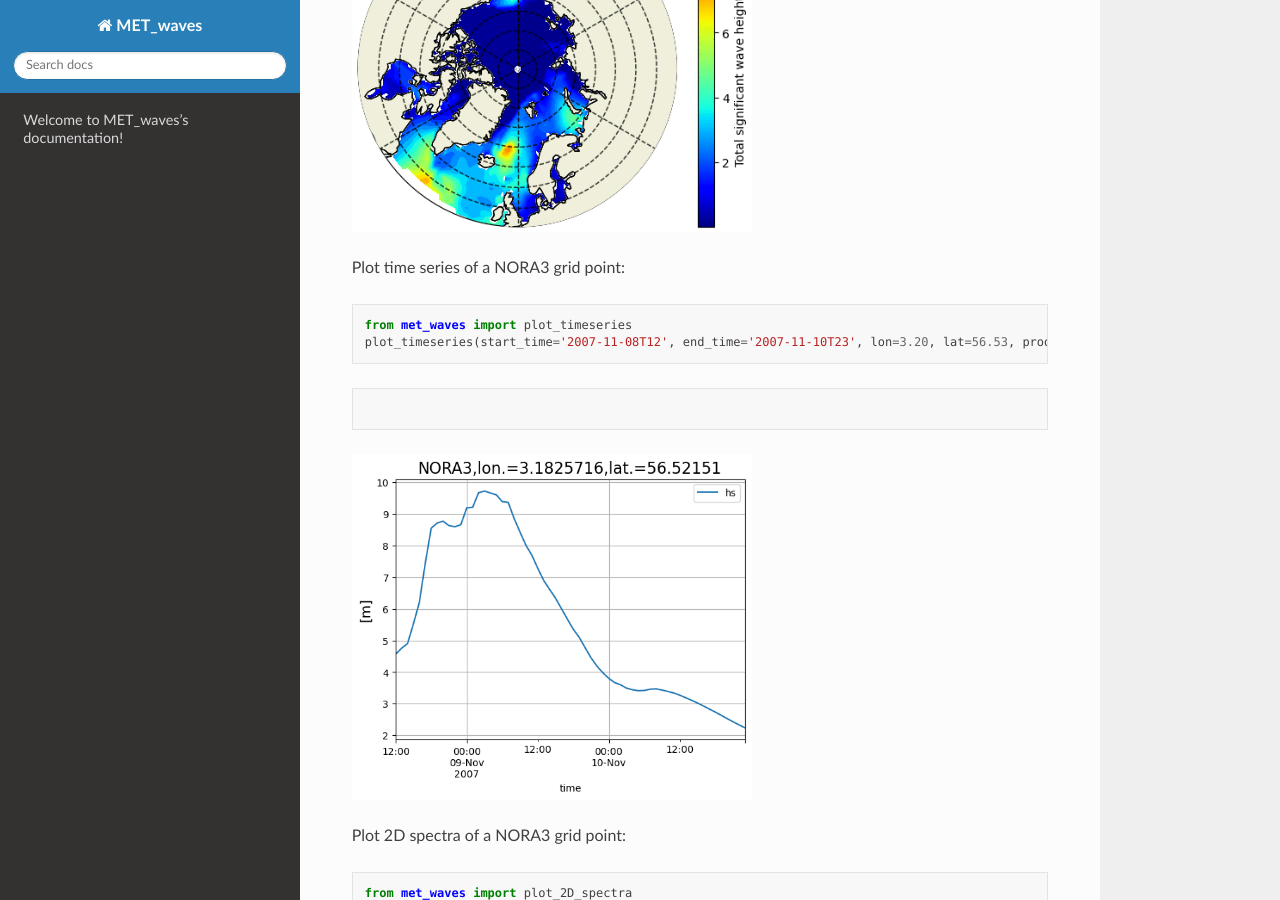
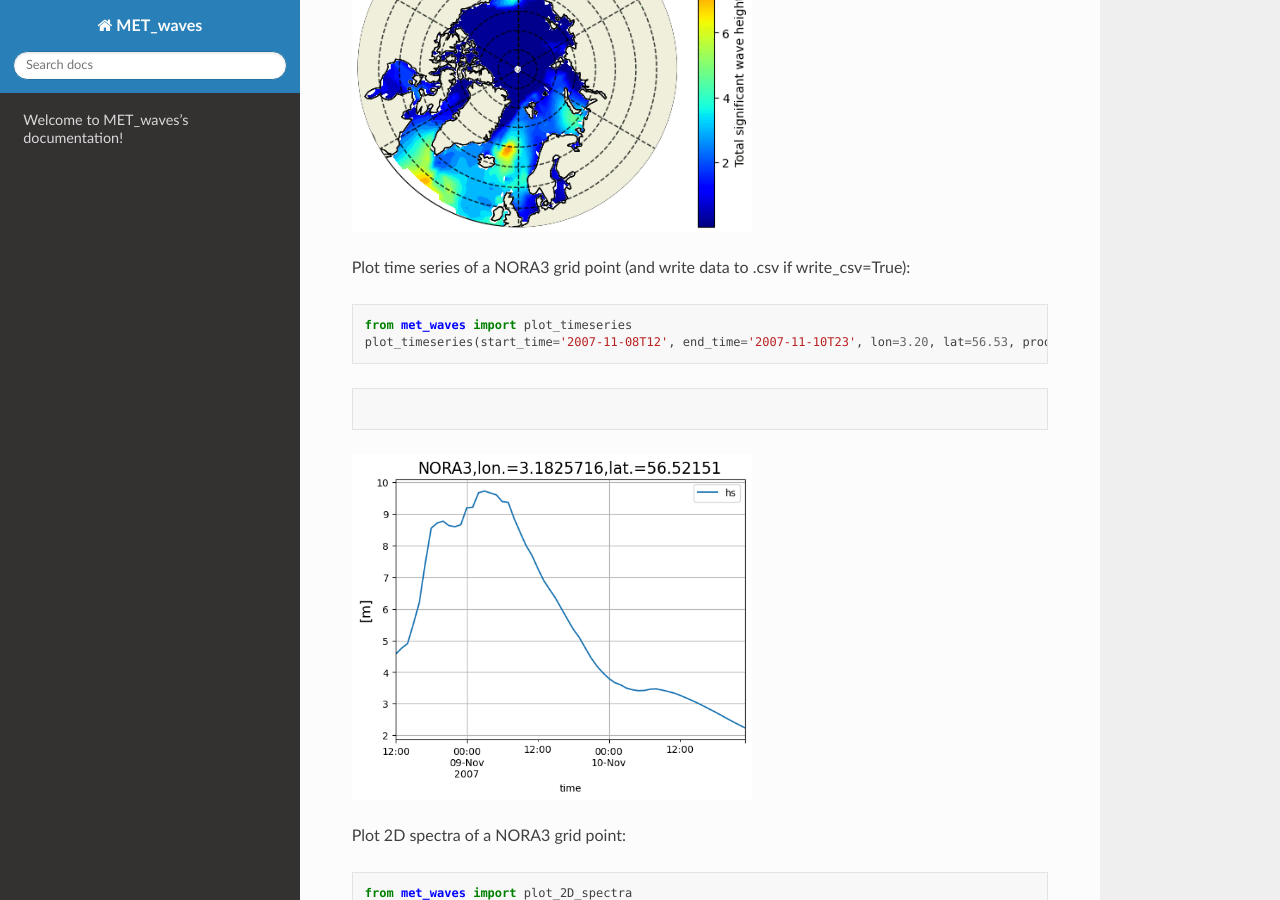
Before and after one commit to MET-OM/MET_waves, a Sphinx documentation site: the page built from docs/index.rst, in a window 1280 px wide and 900 px high, scrolled down 545 px. Built offline with Sphinx 7.4.7 and the Read the Docs theme 2.0.0, drawn with Linux system fonts in a browser that asks for light colours.

Commit message:
Update index.rst
add write_csv=True

```diff
--- a/docs/index.rst
+++ b/docs/index.rst
@@ -19,7 +19,7 @@
   :width: 400
 
 
-Plot time series of a NORA3 grid point::
+Plot time series of a NORA3 grid point (and write data to .csv if write_csv=True)::
 
    from met_waves import plot_timeseries
    plot_timeseries(start_time='2007-11-08T12', end_time='2007-11-10T23', lon=3.20, lat=56.53, product='NORA3', variable='hs', write_csv=True)
```
